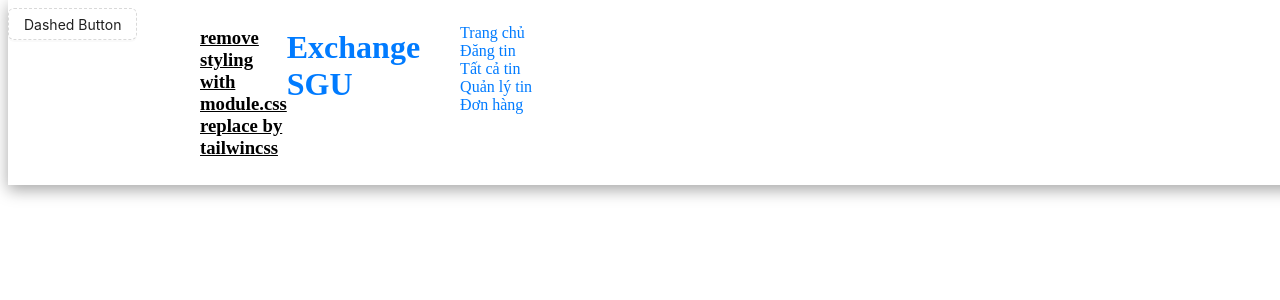
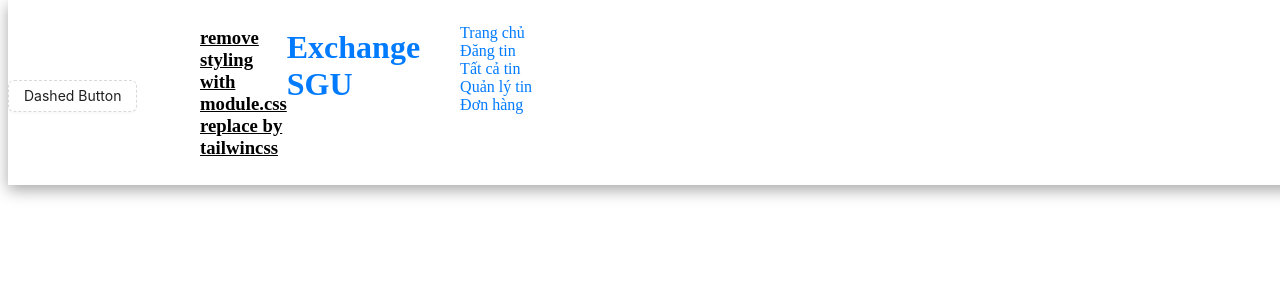
Before and after one commit to VoNhu2901/exchange-document-fe, a Next.js app: page / in a window 1280 px wide. Shown: the top 300 px of the page. Built offline with nearby package versions, Linux system fonts and the light colour scheme.

Commit message:
test docker-compose up

```diff
--- a/docker-compose.yml
+++ b/docker-compose.yml
@@ -2,6 +2,6 @@ version: '3'
 
 services:
   exchange-document-fe:
-    image: exchange-document-fe-image
+    image: ghcr.io/vonhu2901/exchange-document-fe:main
     ports:
       - '3001:3000'
--- a/pages/index.tsx
+++ b/pages/index.tsx
@@ -17,6 +17,7 @@ export default function HomePage() {
 			/>
 			<Header />
 			<main>
+				<h1>Hello Docker!!</h1>
 				<Button type="dashed">Dashed Button</Button>
 			</main>
 			<Footer />
```
